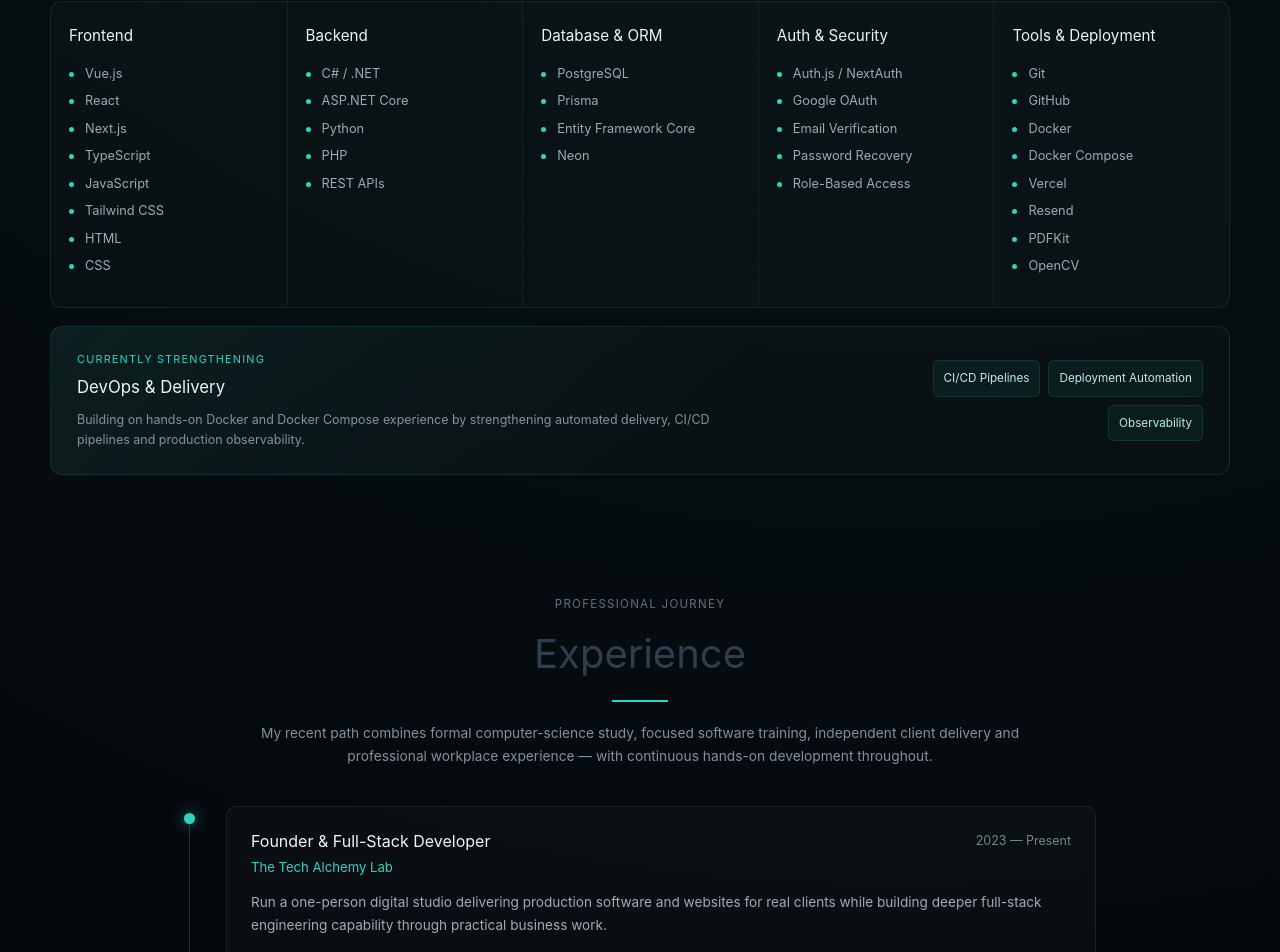
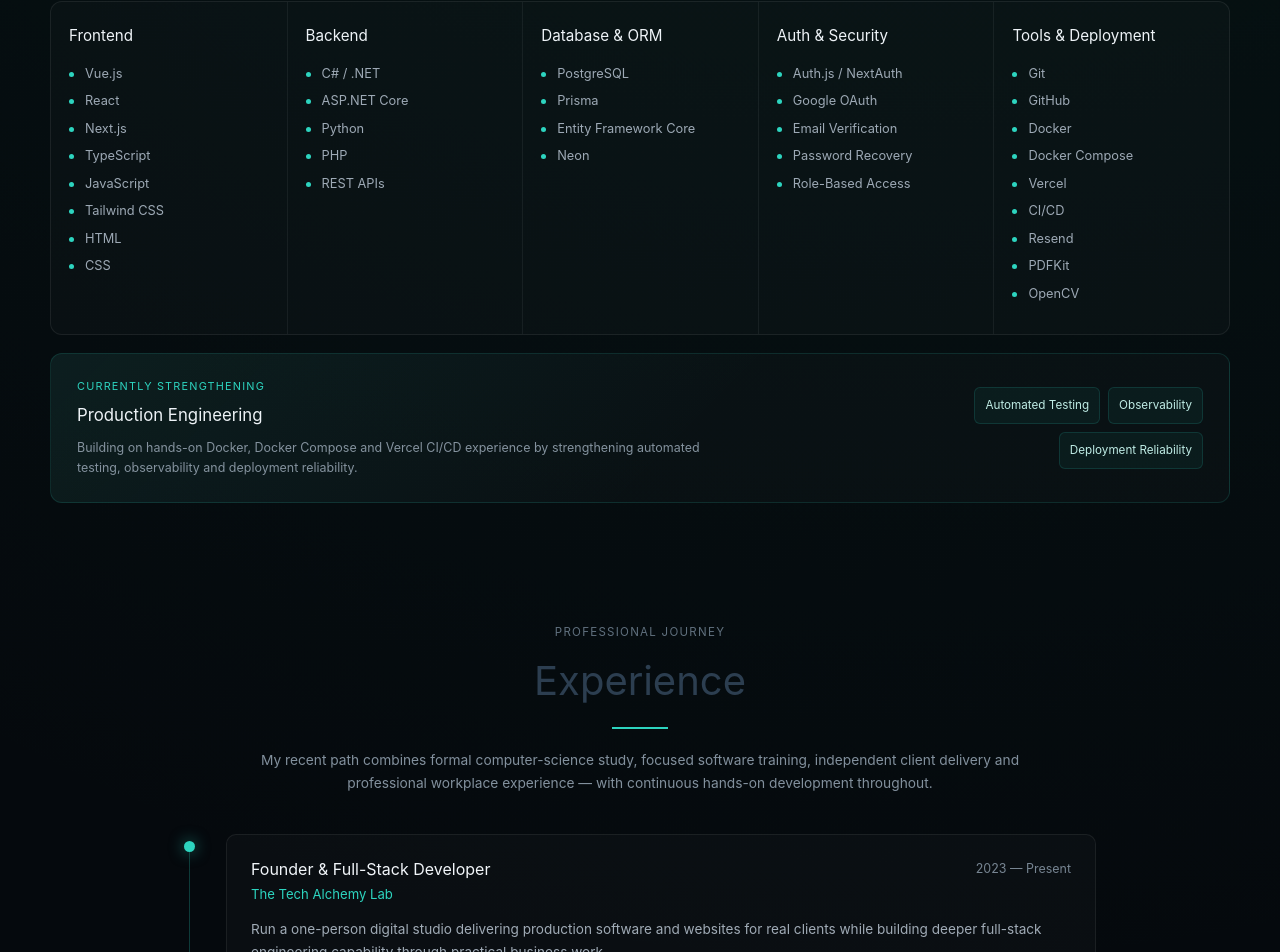
Before and after one commit to keketsoleu25/recruiter-magnet, a Vue app: page / in a window 1280 px wide. Shown: the part 2074-3026 px from the top of the page. Built offline with nearby package versions, Linux system fonts and the light colour scheme.

Commit message:
promote CI/CD to demonstrated delivery skill

```diff
--- a/src/components/SkillsSection.vue
+++ b/src/components/SkillsSection.vue
@@ -29,11 +29,11 @@
   },
   {
     title: 'Tools & Deployment',
-    skills: ['Git', 'GitHub', 'Docker', 'Docker Compose', 'Vercel', 'Resend', 'PDFKit', 'OpenCV'],
+    skills: ['Git', 'GitHub', 'Docker', 'Docker Compose', 'Vercel', 'CI/CD', 'Resend', 'PDFKit', 'OpenCV'],
   },
 ]
 
-const learningStack = ['CI/CD Pipelines', 'Deployment Automation', 'Observability']
+const learningStack = ['Automated Testing', 'Observability', 'Deployment Reliability']
 </script>
 
 <template>
@@ -63,14 +63,14 @@
     <div class="learning-panel">
       <div class="learning-copy">
         <p>Currently strengthening</p>
-        <h3>DevOps & Delivery</h3>
+        <h3>Production Engineering</h3>
         <span>
-          Building on hands-on Docker and Docker Compose experience by strengthening
-          automated delivery, CI/CD pipelines and production observability.
+          Building on hands-on Docker, Docker Compose and Vercel CI/CD experience by
+          strengthening automated testing, observability and deployment reliability.
         </span>
       </div>
 
-      <div class="learning-tags" aria-label="Technologies currently strengthening">
+      <div class="learning-tags" aria-label="Engineering practices currently strengthening">
         <span v-for="skill in learningStack" :key="skill">
           {{ skill }}
         </span>
```
